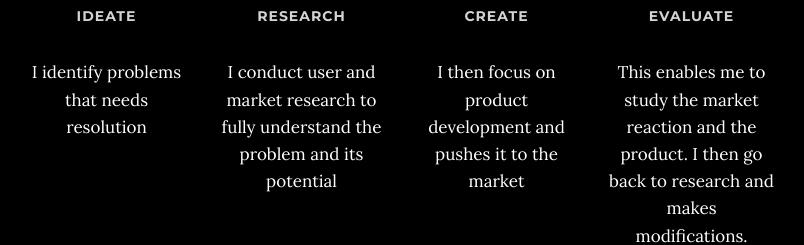
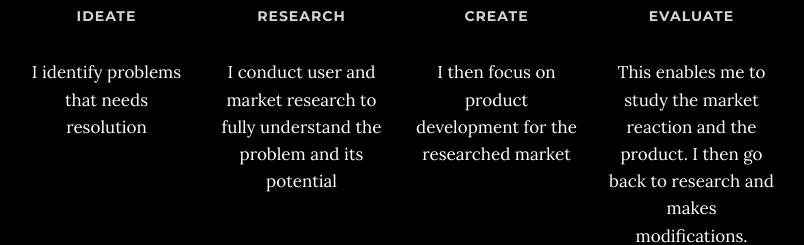
Before and after one commit to yaobaku/yaobaku.github.io, a website: page index.html in a window 1280 px wide. Shown: the part 2617-2862 px from the top of the page, without its empty margins (241-1045 px from the left). Drawn offline with nearby package versions, Linux system fonts and the light colour scheme; some packages are replaced by stand-ins of ours.

Commit message:
Update index.html

```diff
--- a/index.html
+++ b/index.html
@@ -144,7 +144,7 @@
         <div class="col-lg-3">
           <img class="img-circle" src="img/create.png" alt="Generic placeholder image" width="140" height="140">
           <h5 class="small-margin">Create</h5>
-          <p>I then focus on product development and pushes it to the market</p>
+          <p>I then focus on product development for the researched market</p>
 
         </div><!-- /.col-lg-3-->
 		<div class="col-lg-3">
```
